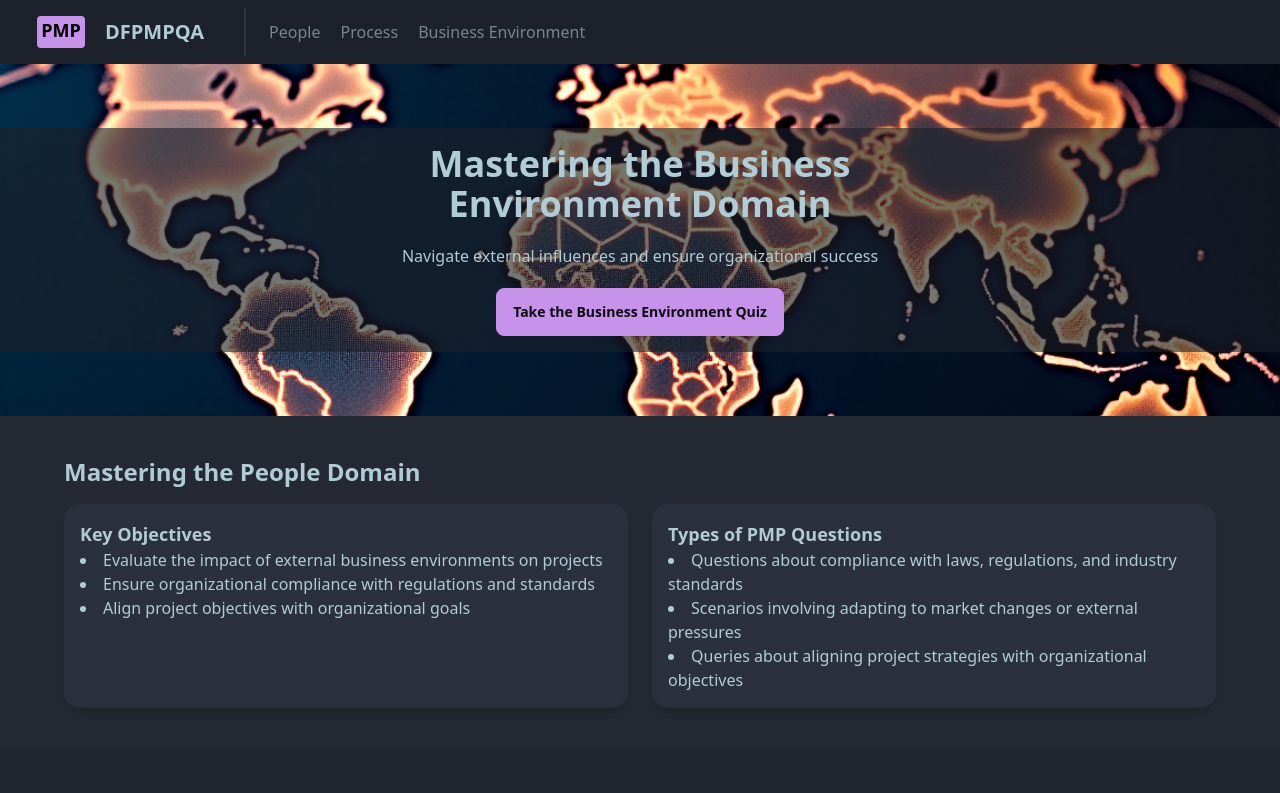
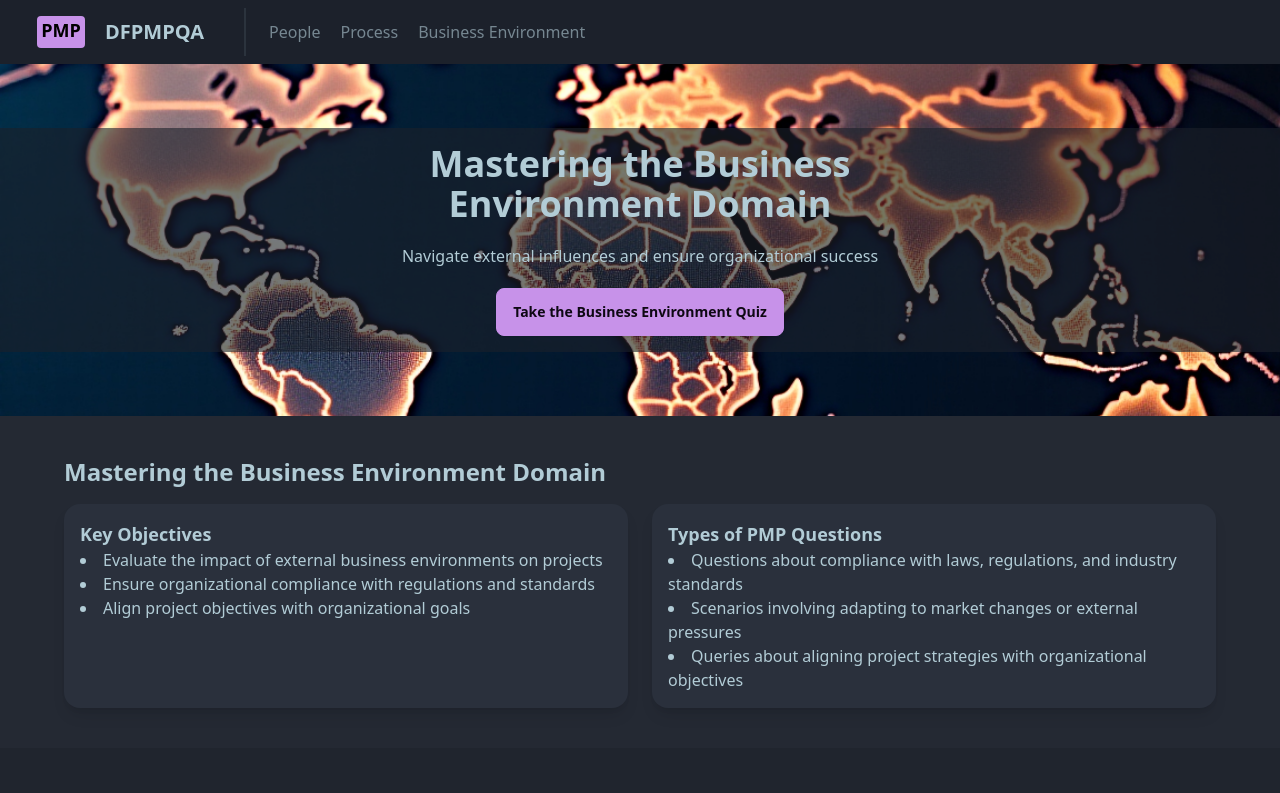
Before and after one commit to rofenac/quiz-app, a React (Vite) app: page /quiz-app/business in a window 1280 px wide. Shown: the top 793 px of the page. Built offline with nearby package versions, Linux system fonts and the light colour scheme.

Commit message:
Fixed Some Formatting

```diff
--- a/src/components/domainpagecomponents/pmpcontext.jsx
+++ b/src/components/domainpagecomponents/pmpcontext.jsx
@@ -1,4 +1,5 @@
 function PmpContext({
+  quizType,
   lineOne,
   lineTwo,
   lineThree,
@@ -9,7 +10,7 @@ function PmpContext({
   return (
     <>
       <div className="py-10 px-4 lg:px-16">
-        <h2 className="text-2xl font-bold mb-4">Mastering the People Domain</h2>
+        <h2 className="text-2xl font-bold mb-4">Mastering the {quizType} Domain</h2>
         <div className="grid grid-cols-1 md:grid-cols-2 gap-6">
           <div className="card bg-base-100 shadow-lg p-4">
             <h3 className="font-bold text-lg">Key Objectives</h3>
--- a/src/pages/business.jsx
+++ b/src/pages/business.jsx
@@ -23,6 +23,7 @@ function Business() {
         quizType="Take the Business Environment Quiz"
       />
       <PmpContext
+        quizType="Business Environment"
         lineOne="Evaluate the impact of external business environments on projects"
         lineTwo="Ensure organizational compliance with regulations and standards"
         lineThree="Align project objectives with organizational goals"
--- a/src/pages/people.jsx
+++ b/src/pages/people.jsx
@@ -23,6 +23,7 @@ function People() {
         quizType="Take the People Quiz"
       />
       <PmpContext
+        quizType="People"
         lineOne="Manage conflict effectively"
         lineTwo="Lead teams with emotional intelligence"
         lineThree="Support and guide stakeholders throughout the project lifecycle"
--- a/src/pages/process.jsx
+++ b/src/pages/process.jsx
@@ -23,6 +23,7 @@ function Process() {
         quizType="Take the Process Quiz"
       />
       <PmpContext
+        quizType="Process"
         lineOne="Plan and define project scope effectively"
         lineTwo="Develop and manage project schedules with precision"
         lineThree="Ensure quality management across all deliverables"
```
